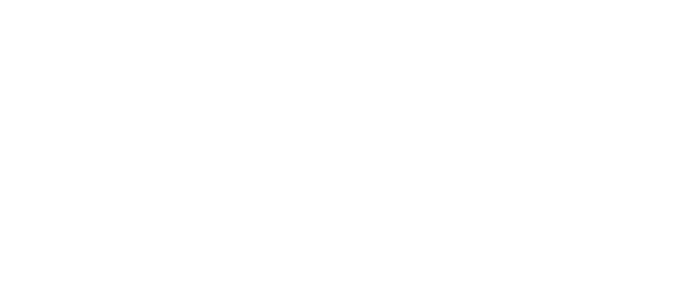
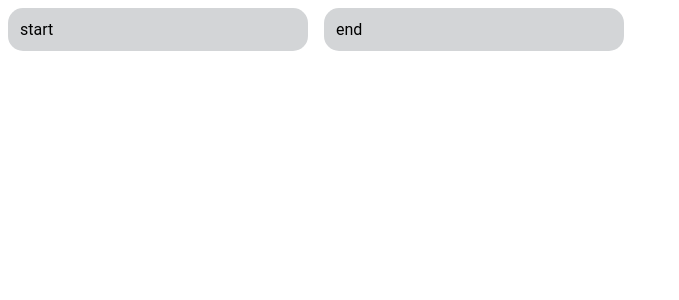
Before and after one commit to rupturevryky/Note, a React (Create React App) app: page / in a window 1280 px wide. Shown: the top 300 px of the page, without its empty margins (0-679 px from the left). Built offline with nearby package versions, Linux system fonts and the light colour scheme.

Commit message:
start NoteboockItems and add scss comfig for ts

```diff
--- a/package.json
+++ b/package.json
@@ -44,5 +44,8 @@
       "last 1 firefox version",
       "last 1 safari version"
     ]
+  },
+  "devDependencies": {
+    "typescript-plugin-css-modules": "^5.0.1"
   }
 }
--- /dev/null
+++ b/src/@types/scss.d.ts
@@ -0,0 +1 @@
+declare module '*.scss';
--- a/src/components/App/App.tsx
+++ b/src/components/App/App.tsx
@@ -1,5 +1,5 @@
 
-import Note from '../Note/Note';
+import Noteboock from '../Notebook/Notebook';
 import './App.scss';
 
 function App() {
@@ -7,9 +7,7 @@ function App() {
 
 
   return (
-    <div className="App">
-      <Note/>
-    </div>
+      <Noteboock/>
   );
 }
 
--- a/src/components/Note/Note.tsx
+++ b/src/components/Note/Note.tsx
@@ -2,7 +2,7 @@ import { useAppSelector, useAppDispatch } from '../../store/hooks'
 
 const Note = () => {
 
-    const notes = useAppSelector(state => state.notesSlice.notes)
+    // const notes = useAppSelector(state => state.notesSlice.notes)
     const dispatch = useAppDispatch()
 
     return (
--- /dev/null
+++ b/src/components/NoteboockItems/NoteboockItems.tsx
@@ -0,0 +1,21 @@
+// import { useAppDispatch } from "../../store/hooks"
+import s from "./noteboockItems.module.scss"
+
+interface NoteboockItemsProos {
+    id: string,
+    title: string,
+    filter: 'all' | 'completed' | 'uncompleted'
+}
+
+const NoteboockItems: React.FC<NoteboockItemsProos> = ({id, title, filter}) => {
+    // const dispatch = useAppDispatch()
+
+
+    return (
+        <div className={s.noteboockItems}>
+            {title}
+        </div>
+    );
+};
+
+export default NoteboockItems;
--- /dev/null
+++ b/src/components/NoteboockItems/noteboockItems.module.scss
@@ -0,0 +1,12 @@
+@import '../../style/constants.scss';
+
+.noteboockItems {
+    display: inline-block;
+
+    width: 300px;
+    border-radius: 15px;
+    padding: 12px;
+    margin: 8px;
+
+    background-color: $bgcCards;
+}
--- a/src/components/Notebook/Notebook.tsx
+++ b/src/components/Notebook/Notebook.tsx
@@ -1,15 +1,27 @@
+import React from 'react';
 
-const Noteboock = () => {
+import { useAppSelector } from "../../store/hooks"
+import NoteboockItems from "../NoteboockItems/NoteboockItems";
+import "./notebook.scss"
 
+const Noteboock: React.FC = () => {
 
+    const notebooks = useAppSelector(state => state.notebook.notebook)
 
+    const notebookList = notebooks.map(notebook => (
+        <NoteboockItems
+          key={notebook.id} id={notebook.id}
+          title={notebook.title} filter={notebook.filter}
+          />
+
+    ))
 
 
     return (
-        <div>
-
-        </div>
-    );
+        <>
+            {notebookList}
+        </>
+      );
 };
 
 export default Noteboock;
--- a/src/store/store.ts
+++ b/src/store/store.ts
@@ -1,10 +1,12 @@
 import { configureStore } from '@reduxjs/toolkit'
 
-import notesSlice from '../slices/notesSlice'
+import notebook from './../slices/notebookSlice'
+import notes from '../slices/notesSlice'
 
 const store = configureStore({
   reducer: {
-    notesSlice,
+    notes,
+    notebook
   },
   devTools: process.env.NODE_ENV !== 'production',
 })
--- a/src/style/constants.scss
+++ b/src/style/constants.scss
@@ -0,0 +1,2 @@
+$bgcCards: #d3d5d7;
+$bgcNodes: #ececec,
--- a/tsconfig.json
+++ b/tsconfig.json
@@ -18,7 +18,8 @@
     "resolveJsonModule": true,
     "isolatedModules": true,
     "noEmit": true,
-    "jsx": "react-jsx"
+    "jsx": "react-jsx",
+    "plugins": [{ "name": "typescript-plugin-css-modules" }]
   },
   "include": [
     "src"
```
Also changed, not shown: src/components/Notebook/notebook.scss (added), 1 other file (tests, documents, lock files or other folders).
